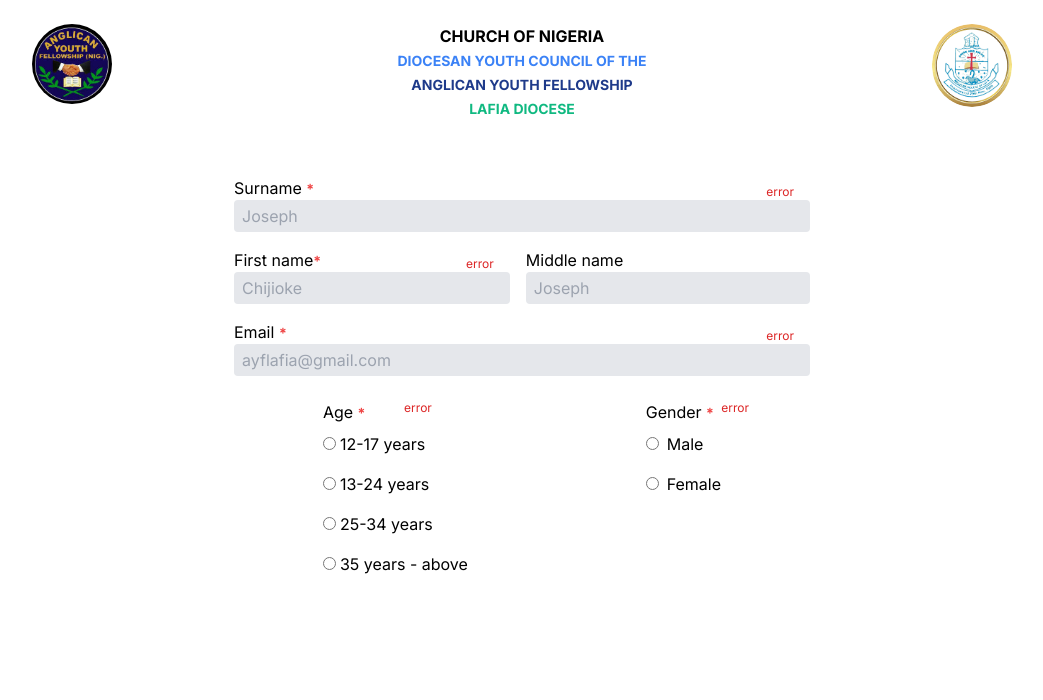
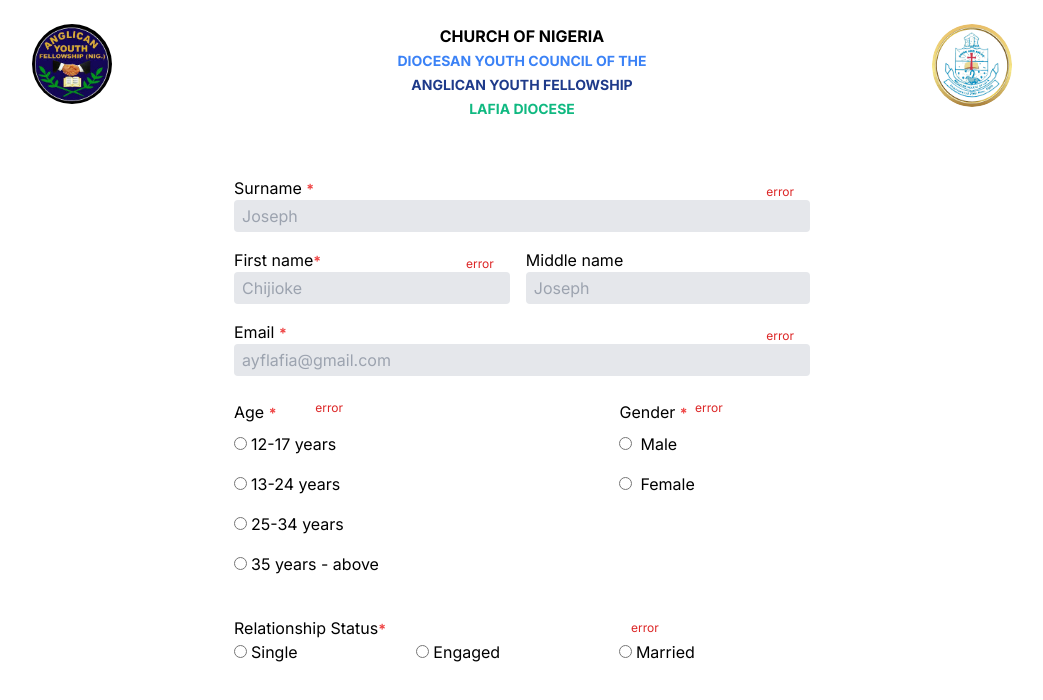
Before and after one commit to Emiraell/registration_form, a Next.js app: page /form in a window 1280 px wide. Shown: the top 700 px of the page, without its empty margins (118-1161 px from the left). Built offline with nearby package versions, Linux system fonts and the light colour scheme.

Commit message:
add: relationship component

```diff
--- a/src/app/components/form_fields/AgeGender.tsx
+++ b/src/app/components/form_fields/AgeGender.tsx
@@ -7,7 +7,7 @@
   ];
   const genders: string[] = ["Male", "Female"];
   return (
-    <div className="pt-6 flex justify-around items-start">
+    <div className="pt-6 flex justify-between items-start w-[80%]">
       <div className="relative">
         <label htmlFor="age">
           Age <span className="text-red-500 text-sm font-bold">&#42;</span>
--- /dev/null
+++ b/src/app/components/form_fields/Relationship.tsx
@@ -0,0 +1,27 @@
+export default function Relationship() {
+  const relationships = ["Single", "Engaged", "Married"];
+  return (
+    <div className="pt-8 md:w-[80%] relative">
+      <label htmlFor="relationship">
+        Relationship Status
+        <span className="text-red-500 text-sm font-bold">&#42;</span>
+      </label>
+      <div className="flex justify-between items-center">
+        {relationships.map((relationship) => (
+          <div key={relationship} className=" gap-1 flex items-center">
+            <div>
+              <input
+                value={relationship}
+                name="relationship"
+                type="radio"
+                id="relationship"
+              />
+            </div>
+            <div>{relationship}</div>
+          </div>
+        ))}
+      </div>
+      <p className="text-red-600 absolute top-9 right-9 text-xs ">error</p>
+    </div>
+  );
+}
--- a/src/app/form/page.tsx
+++ b/src/app/form/page.tsx
@@ -1,11 +1,13 @@
 import AgeGender from "../components/form_fields/AgeGender";
 import Names from "../components/form_fields/Names";
+import Relationship from "../components/form_fields/Relationship";
 
 export default function FormPage() {
   return (
     <div className=" m-auto md:w-[60%] w-[80%] pt-14 lg:w-[45%]">
       <Names />
       <AgeGender />
+      <Relationship />
     </div>
   );
 }
```
